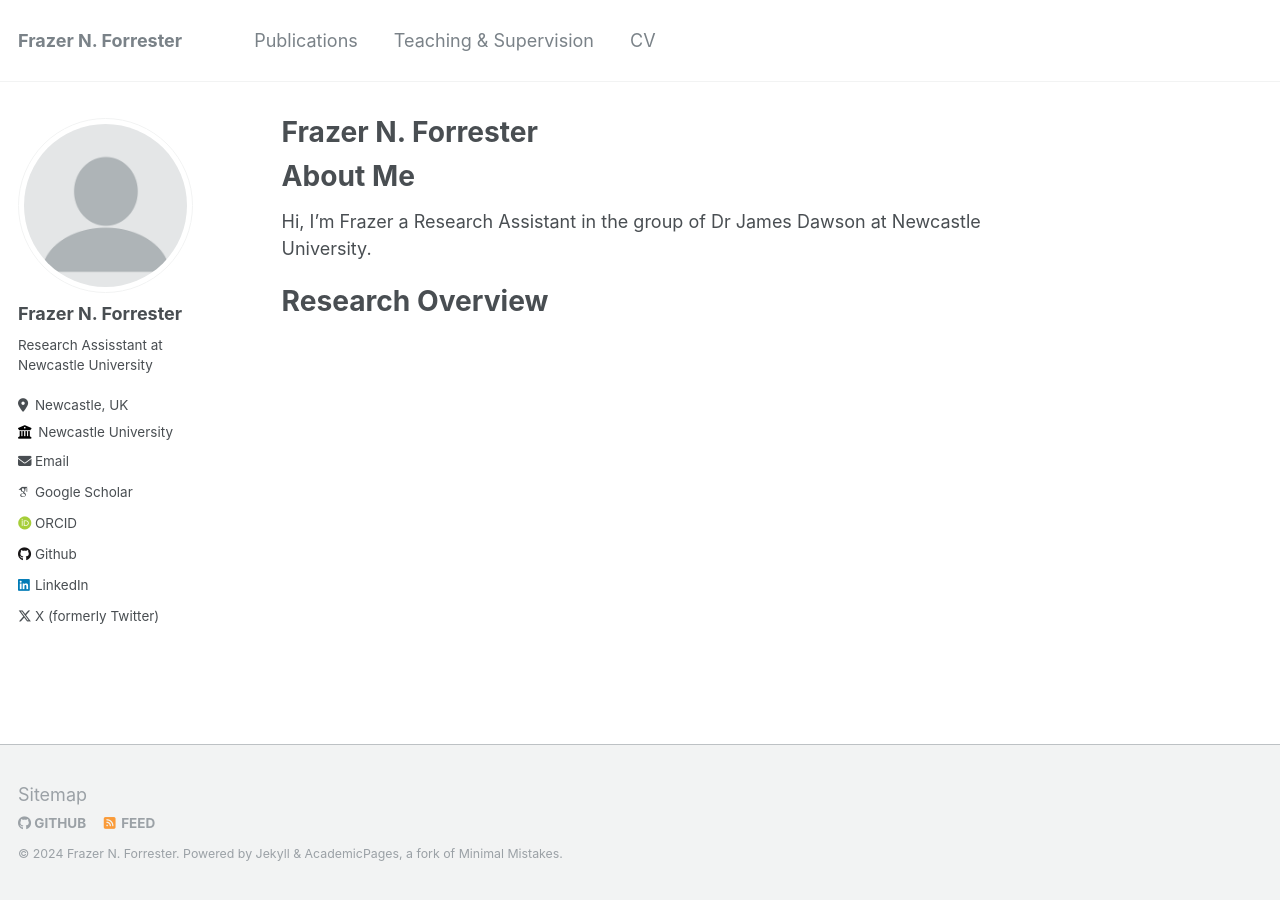
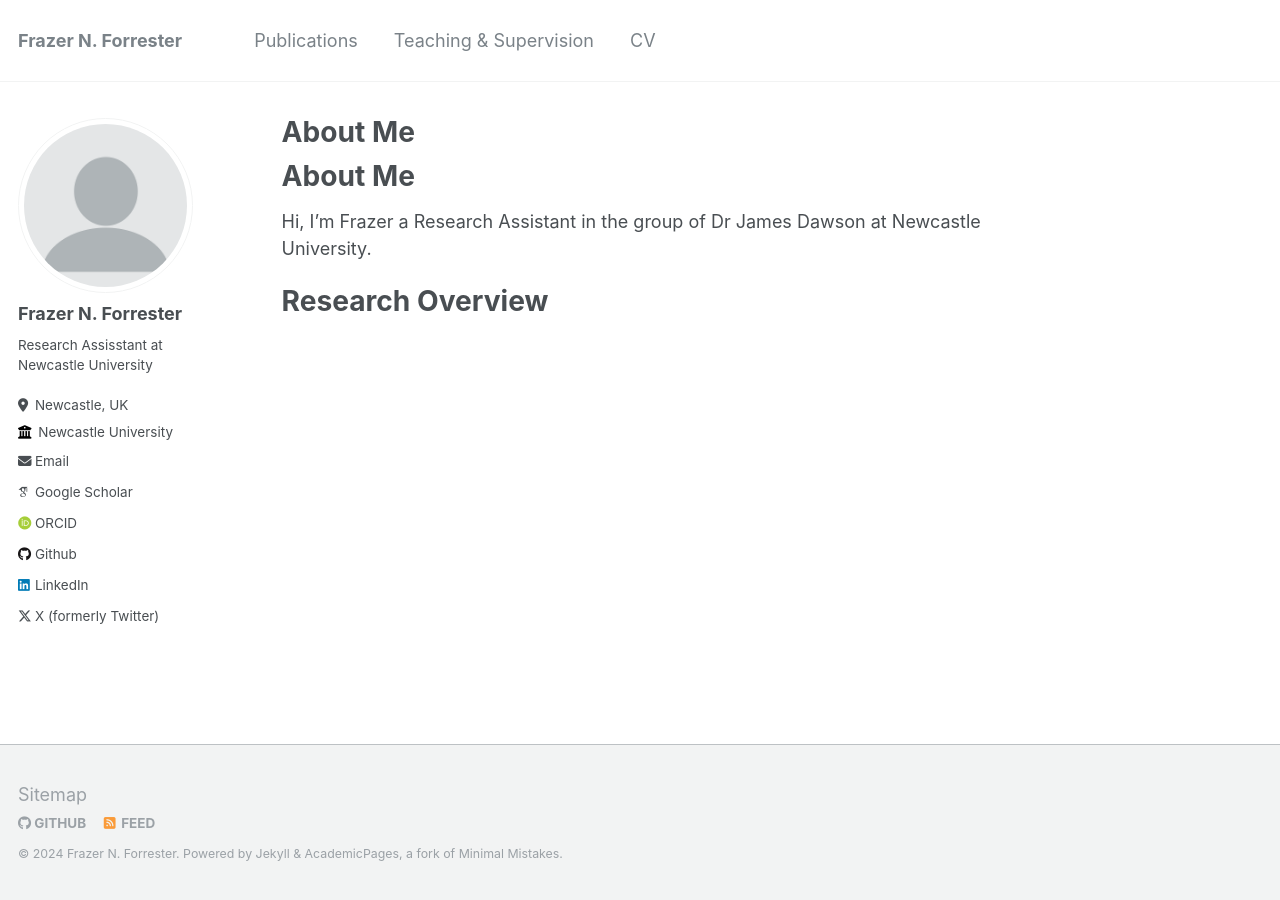
Before and after one commit to fforrester/fforrester.github.io, a Jekyll site: the page built from _pages/about.md, in a window 1280 px wide. Built offline with Jekyll 4.4.1, drawn with Linux system fonts in a browser that asks for light colours; some web fonts are replaced; our own code applies the rules of GitHub Pages for plain Markdown files; part of the change alters nothing that is shown.

Commit message:
Update about.md

```diff
--- a/_pages/about.md
+++ b/_pages/about.md
@@ -1,6 +1,6 @@
 ---
 permalink: /
-title: "Frazer N. Forrester" # Maybe delete this if image renders well
+#title: "Frazer N. Forrester" # Maybe delete this if image renders well
 excerpt: "About me"
 author_profile: true
 redirect_from:
```
